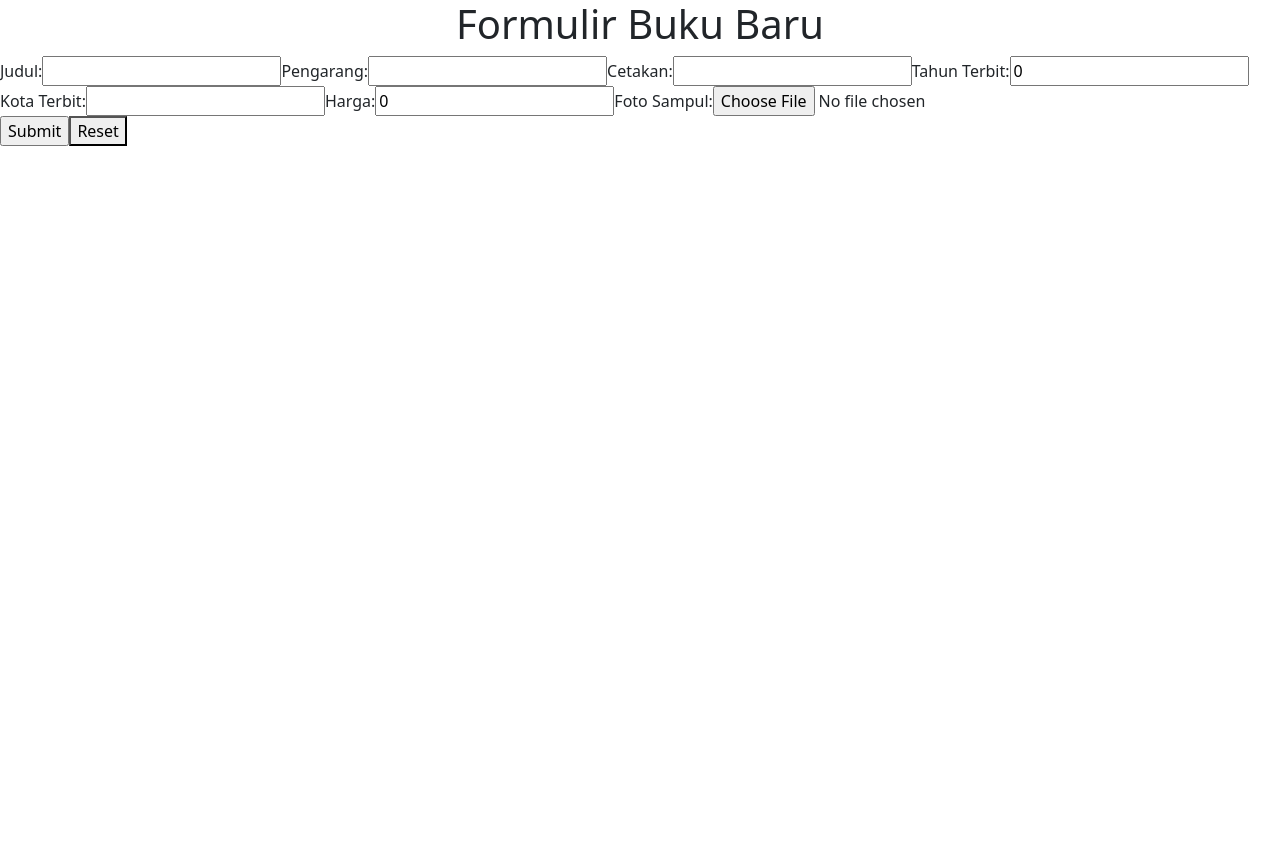
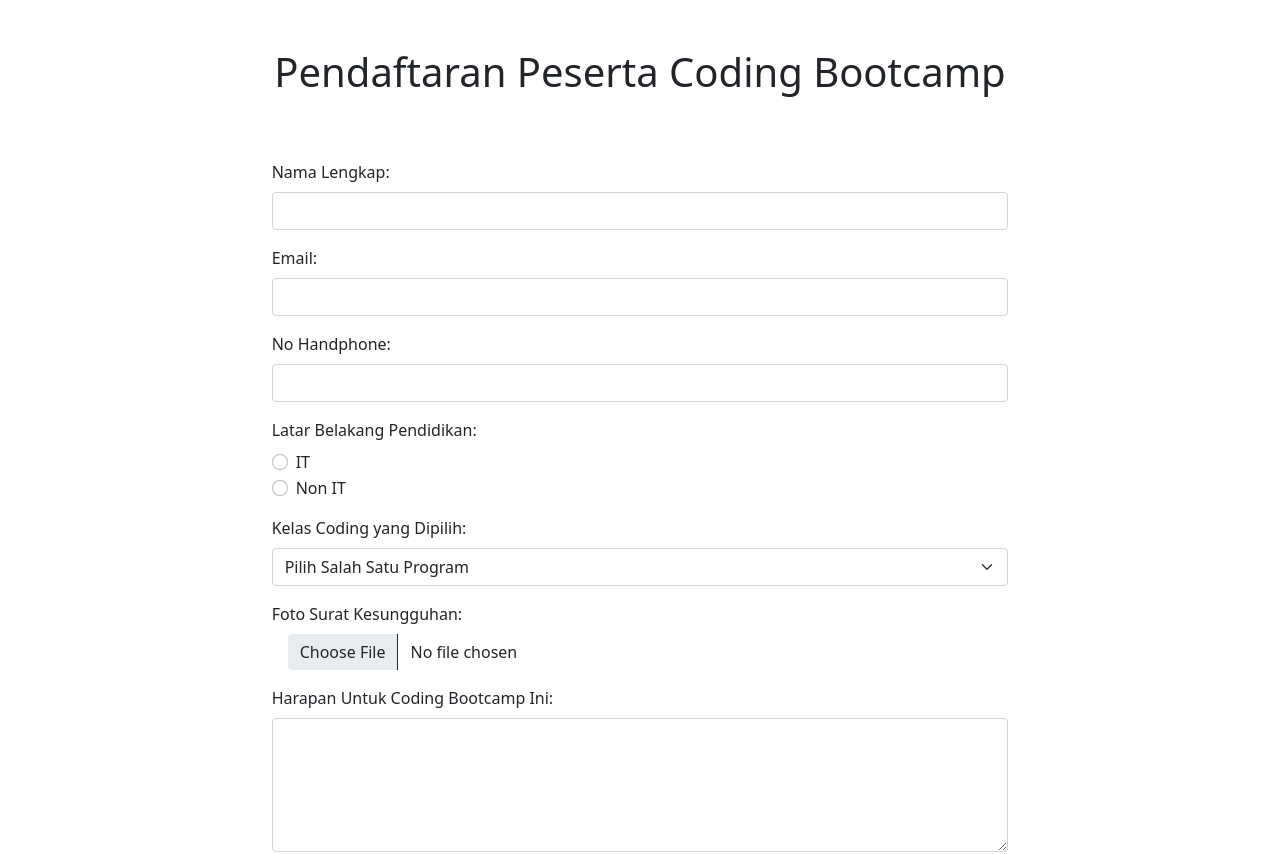
Before and after one commit to diii1/Explore-React, a React (Create React App) app: page / in a window 1280 px wide. Shown: the top 854 px of the page. Before the commit the page ends 800 px from the top, so only its background shows below. Built offline with nearby package versions, Linux system fonts and the light colour scheme.

Commit message:
validate-email

```diff
--- a/src/App.js
+++ b/src/App.js
@@ -1,9 +1,11 @@
 import FormPage from "./pages/Form/FormPage";
+import FormData from "./pages/Task/FormData";
 
 function App() {
   return (
     <div>
-      <FormPage/>
+      {/* <FormPage/> */}
+      <FormData/>
     </div>
   );
 }
--- /dev/null
+++ b/src/pages/Task/FormData.jsx
@@ -0,0 +1,178 @@
+import React, { useRef } from "react";
+import styles from './FormData.module.css';
+import { useState } from "react";
+
+export default function FormData(){
+    const baseData = {
+        namaLengkap: "",
+        email: "",
+        noHandphone: 0,
+        pendidikan: "",
+        kelas: "",
+        harapan: ""
+    }
+
+    const suratKesungguhan = useRef(null);
+    const [data, setData] = useState(baseData);
+    const [errMsgNama, setErrMsgNama] = useState("");
+    const [errMsgEmail, setErrMsgEmail] = useState("");
+    // const [errMsgPhone, setErrMsgPhone] = useState("");
+    const regexName = /^[A-Za-z ]*$/;
+    const regexEmail = /^(([^<>()[\]\\.,;:\s@"]+(\.[^<>()[\]\\.,;:\s@"]+)*)|(".+"))@((\[[0-9]{1,3}\.[0-9]{1,3}\.[0-9]{1,3}\.[0-9]{1,3}\])|(([a-zA-Z\-0-9]+\.)+[a-zA-Z]{2,}))$/;
+
+    const handleInput = e => {
+        const name = e.target.name;
+        const value = e.target.value;
+
+        if(name === "namaLengkap"){
+            if(regexName.test(value)){
+                setErrMsgNama("")
+            }else{
+                setErrMsgNama("- Nama Lengkap Harus Berupa Huruf")
+            }
+        }
+
+        if(name === "email"){
+            if(regexEmail.test(value)){
+                setErrMsgEmail("")
+            }else{
+                setErrMsgEmail("- Email Tidak Sesuai")
+            }
+        }
+
+        setData({
+            ...data,
+            [name]: value
+        })
+    }
+
+    const handleSubmit = () =>{
+        if(errMsgNama !== ""){
+            alert("Data Pendaftar Tidak Sesuai!")
+        }else{
+            alert(`Data Pendaftar "${data.namaLengkap}" Berhasil Diterima`)
+        }
+        resetData();
+    }
+
+    const resetData = () =>{
+        setData(baseData);
+        setErrMsgNama("");
+    }
+
+    return (
+        <>
+            <div className="conatiner">
+                <h1 className="text-center mt-5 mb-5">Pendaftaran Peserta Coding Bootcamp</h1>
+                <form onSubmit={handleSubmit}>
+                    <div className="row d-flex justify-content-center align-items-center">
+                        <div className="col-md-7">
+                            <div className="mb-3 mt-3">
+                                <label
+                                    for="namaLengkap"
+                                    className="form-label">Nama Lengkap:
+                                </label>
+                                <input
+                                    type="text"
+                                    className="form-control"
+                                    name="namaLengkap"
+                                    onChange={handleInput} required />
+                            </div>
+                            <div className="mb-3">
+                                <label
+                                    for="email"
+                                    className="form-label">Email:
+                                </label>
+                                <input
+                                    type="email"
+                                    className="form-control"
+                                    name="email"
+                                    onChange={handleInput} required />
+                            </div>
+                            <div className="mb-3">
+                                <label
+                                    for="noHandphone"
+                                    className="form-label">No Handphone:
+                                </label>
+                                <input
+                                    type="number"
+                                    className="form-control"
+                                    name="noHandphone"
+                                    min="9"
+                                    max="14"
+                                    onChange={handleInput} required />
+                            </div>
+                            <div className="mb-3">
+                                <label
+                                    className="form-label"
+                                    for="latarPendidikan">Latar Belakang Pendidikan:
+                                </label>
+                                <div className="form-check">
+                                    <input
+                                        type="radio"
+                                        className="form-check-input"
+                                        id="it"
+                                        name="pendidikan" />
+                                    <label
+                                        className="form-check-label"
+                                        for="it">IT
+                                    </label>
+                                </div>
+                                <div className="form-check">
+                                    <input
+                                        type="radio"
+                                        className="form-check-input"
+                                        id="nonit"
+                                        name="pendidikan" />
+                                    <label
+                                        className="form-check-label"
+                                        for="nonit">Non IT
+                                    </label>
+                                </div>
+                            </div>
+                            <div className="mb-3">
+                                <label
+                                    className="form-label"
+                                    for="Program">Kelas Coding yang Dipilih:</label>
+                                <select class="form-select" name="kelas">
+                                    <option selected>Pilih Salah Satu Program</option>
+                                    <option value="Coding Backend with Golang">Coding Backend with Golang</option>
+                                    <option value="Coding Frontend with ReactJS">Coding Frontend with ReactJS</option>
+                                    <option value="Fullstack Developer">Fullstack Developer</option>
+                                </select>
+                            </div>
+                            <div className="mb-3">
+                                <label
+                                    for="surat"
+                                    className="form-label">Foto Surat Kesungguhan:
+                                </label>
+                                <input
+                                    className="form-control ms-3"
+                                    id={styles.inputSurat}
+                                    type="file"
+                                    ref={suratKesungguhan} />
+                            </div>
+                            <div class="mb-3">
+                                <label
+                                    for="harapan"
+                                    className="form-label">Harapan Untuk Coding Bootcamp Ini:
+                                </label>
+                                <textarea
+                                    className="form-control"
+                                    id="harapan" name="harapan" rows="5"></textarea>
+                            </div>
+                            <span className="mb-3 text-danger">{errMsgNama}</span><br />
+                            <span className="mb-3 text-danger">{errMsgEmail}</span><br />
+                            {/* <span className="mb-3 text-danger">{errMsgPhone}</span><br /> */}
+                            <input
+                                type="submit"
+                                className="btn btn-success px-5 mt-2"
+                                value="Submit" />
+                            <button className="btn btn-danger px-5 ms-3" onClick={resetData}>Reset</button>
+                        </div>
+                    </div>
+                </form>
+            </div>
+        </>
+    );
+}
--- /dev/null
+++ b/src/pages/Task/FormData.module.css
@@ -0,0 +1,3 @@
+#inputSurat {
+    border: none !important;
+}
```
